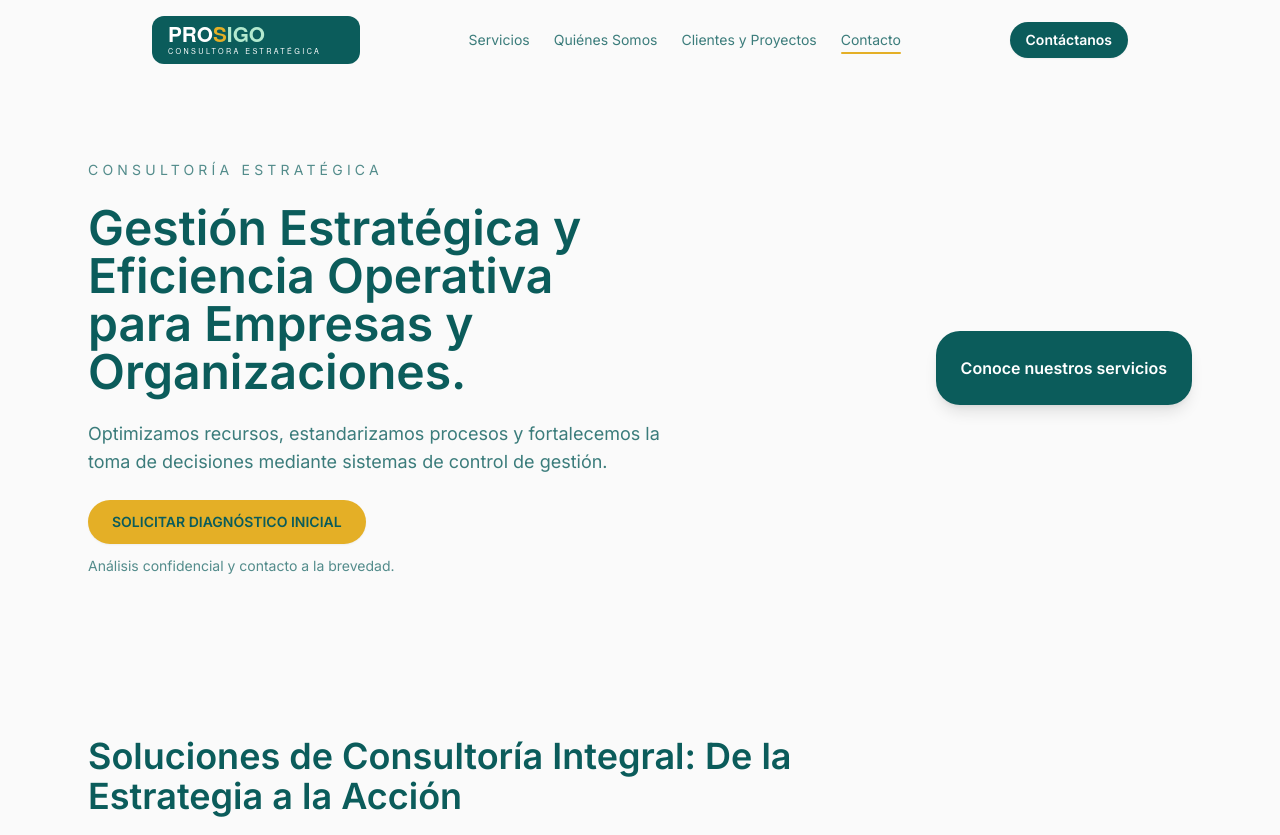
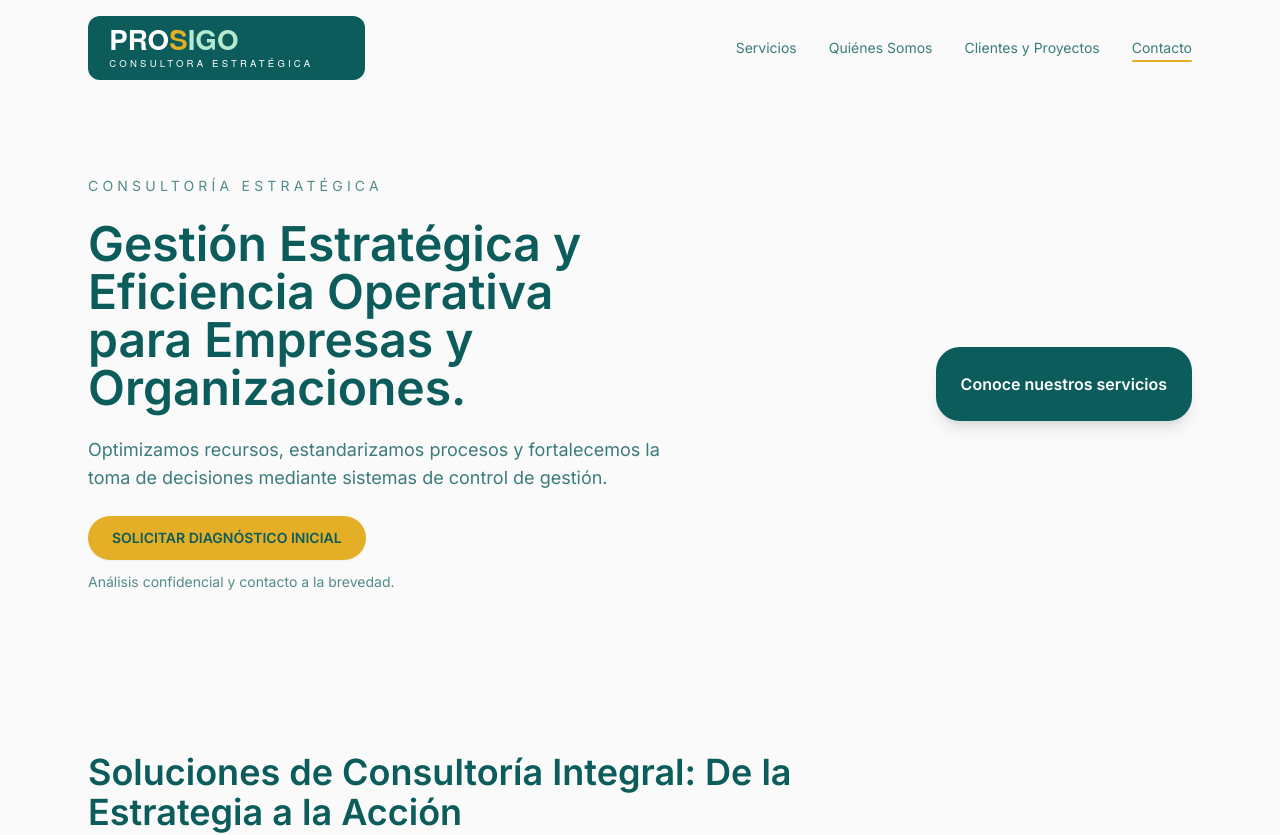
Before and after one commit to medinabenjamin/landing_page_test, a Next.js app: page / in a window 1280 px wide. Shown: the top 835 px of the page. Built offline with nearby package versions, Linux system fonts and the light colour scheme.

Commit message:
Adjust header layout and logo sizing

```diff
--- a/src/components/Header.tsx
+++ b/src/components/Header.tsx
@@ -33,18 +33,18 @@ export default function Header() {
         isScrolled ? "shadow-[0_6px_18px_rgba(15,23,42,0.08)]" : "shadow-none"
       }`}
     >
-      <div className="mx-auto flex max-w-5xl items-center justify-between px-6 py-4">
+      <div className="mx-auto flex w-full max-w-6xl items-center gap-6 px-6 py-4">
         <div className="flex items-center">
           <Image
             src="/prosigo-logo.svg"
             alt="Prosigo consultora estratégica"
-            width={180}
-            height={64}
-            className="h-12 w-auto rounded-xl"
+            width={234}
+            height={83}
+            className="h-16 w-auto rounded-xl"
             priority
           />
         </div>
-        <nav className="hidden items-center gap-6 text-sm md:flex">
+        <nav className="hidden flex-1 items-center justify-end gap-8 text-sm md:flex">
           {navItems.map((item) => (
             <a
               key={item.href}
@@ -60,13 +60,6 @@ export default function Header() {
             </a>
           ))}
         </nav>
-        <a
-          href="#contacto"
-          onClick={(event) => scrollToSection("contacto", event)}
-          className="rounded-full bg-brand px-4 py-2 text-sm font-semibold text-white shadow-sm transition duration-300 ease-out hover:bg-brand/90 focus-visible:outline-none focus-visible:ring-2 focus-visible:ring-brand/40 focus-visible:ring-offset-2 focus-visible:ring-offset-base"
-        >
-          Contáctanos
-        </a>
       </div>
     </header>
   );
```
